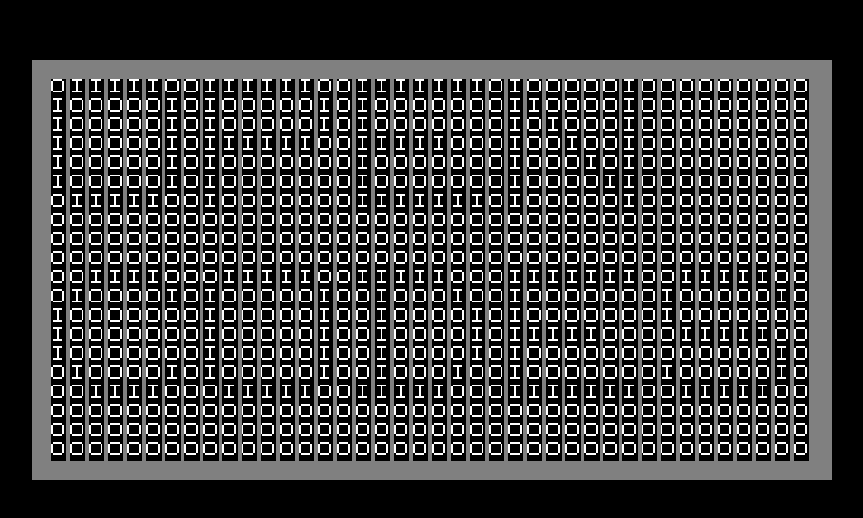
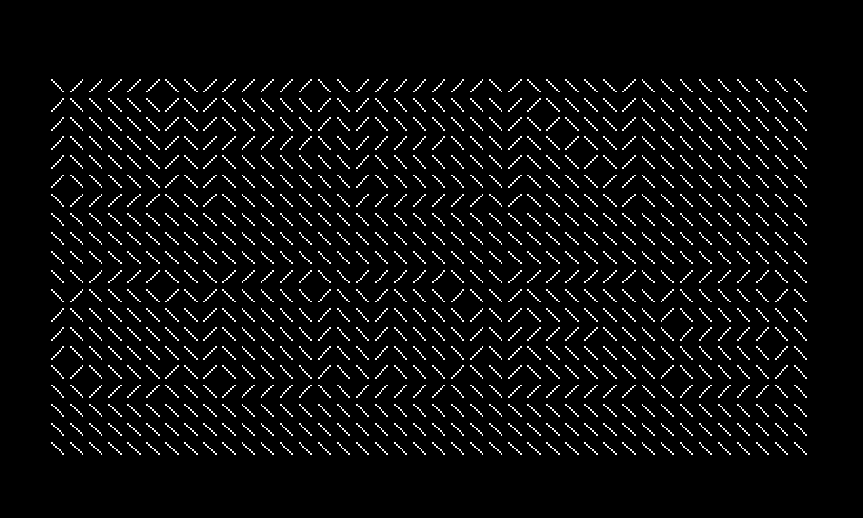
Before and after one commit to StudioProcess/oc-title, a website: page index.html in a window 1280 px wide. Shown: the part 130-648 px from the top of the page, without its empty margins (208-1071 px from the left). Drawn offline with Linux system fonts and the light colour scheme.

Commit message:
Flyer prep. ('code camp')

```diff
--- a/app/main.css
+++ b/app/main.css
@@ -14,5 +14,6 @@ body {
 canvas {
   width: 100vh !important;
   height: auto !important;
-  background-color: grey;
+  /* background-color: grey; */
+  image-rendering:pixelated;
 }
--- a/app/main.js
+++ b/app/main.js
@@ -108,7 +108,8 @@ function drawText(text, ox, oy, height = 10, aspect = 1, spacing = 0) {
 
   // drawText('OPEN\nCODES', 300, 300, 300, 1.0, 1.0);
 
-  let title = getString('OPEN \nCODES', 'O', 'I');
+  let title = getString('OPEN \nCODES', '\\', '/');
+  // let title = getString('OPEN \nCODES', String.fromCharCode(18), String.fromCharCode(25));
   console.log(title);
   drawText(title, 100, 100, 100);
 })();
--- a/index.html
+++ b/index.html
@@ -6,14 +6,8 @@
   <link rel="stylesheet" href="app/main.css">
 </head>
 <body>
-
   <!-- <a href="https://www.pcjs.org/devices/pc8080/rom/vt100/" target="_blank">https://www.pcjs.org/devices/pc8080/rom/vt100/</a><br> -->
-
-  <!-- <script src="node_modules/three/build/three.js"></script> -->
-  <!-- <script src="node_modules/three/examples/js/controls/OrbitControls.js"></script> -->
   <script type="module" src="app/main.js"></script>
-
-  <canvas style="image-rendering:pixelated;"></canvas>
-
+  <canvas></canvas>
 </body>
 </html>
```
Also changed, not shown: package.json (+4 -6 lines), 1 other file.
